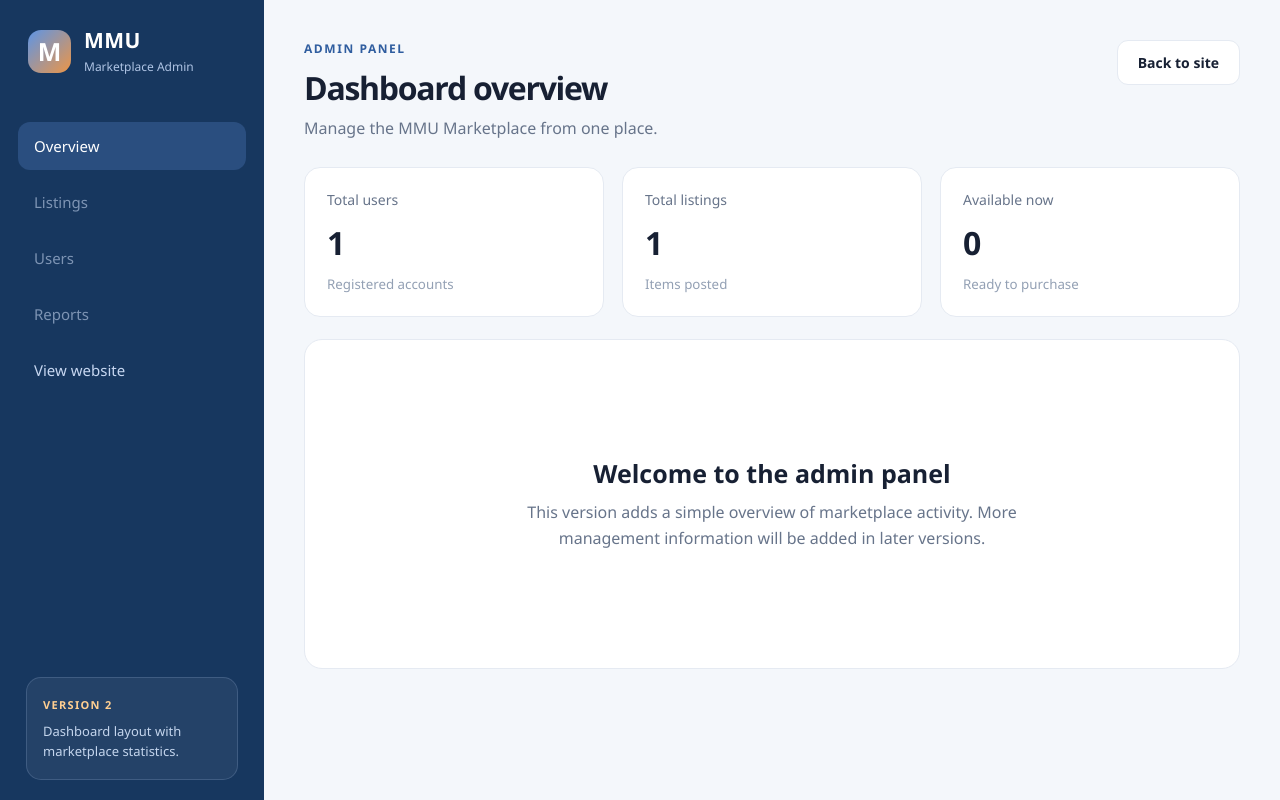
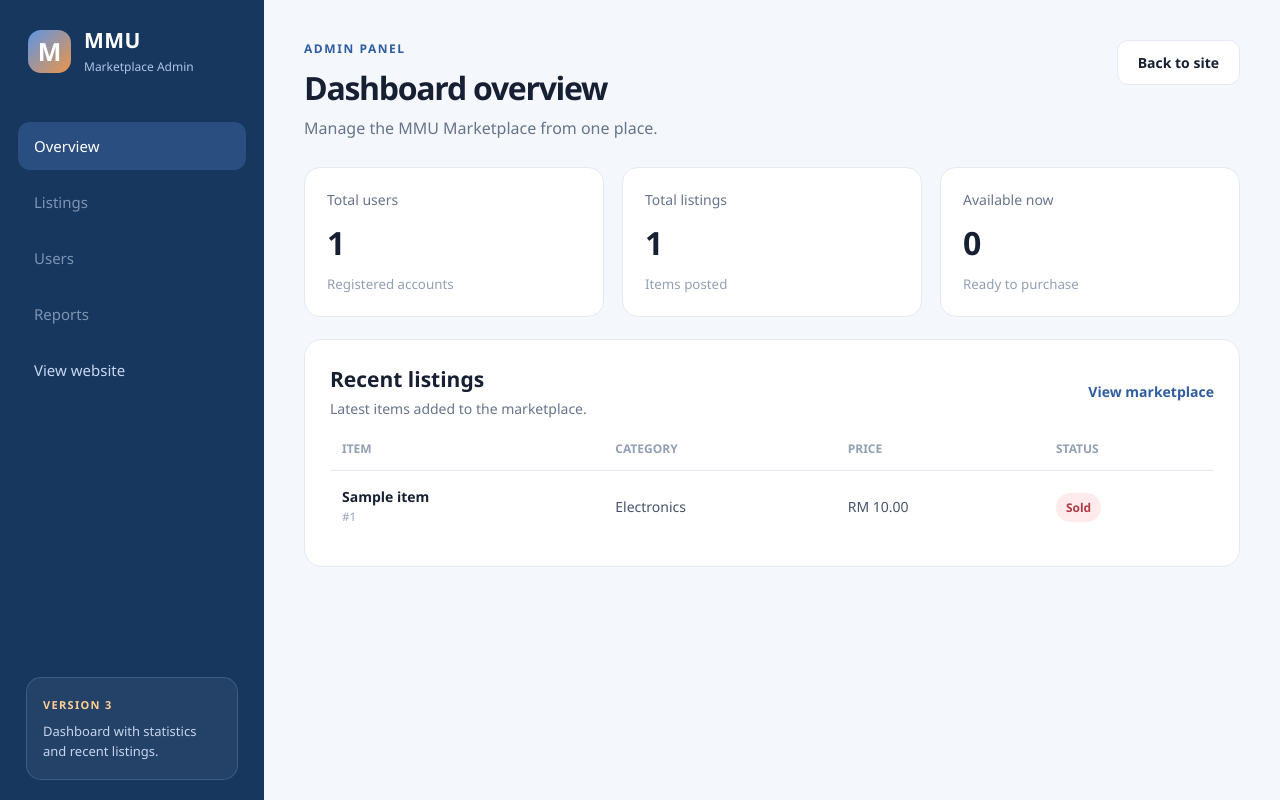
Before and after one commit to S1ngggg/GitExercise-G062-, a Flask app: page /admin in a window 1280 px wide. Run offline with Flask 3, Linux system fonts and the light colour scheme; data comes from the database, SQL or seed files in the repository; tables that the repository leaves empty hold one stand-in row (values such as "Sample post").

Commit message:
Add listing from database

```diff
--- a/app.py
+++ b/app.py
@@ -371,6 +371,16 @@ def admin_dashboard():
     """)
     available_listings = cursor.fetchone()[0]
 
+    cursor.execute("""
+        SELECT item.id, item.title, item.price, category.name, status.condition
+        FROM item
+        JOIN category ON item.category_id = category.id
+        JOIN status ON item.status_id = status.id
+        ORDER BY item.id DESC
+        LIMIT 5
+    """)
+    recent_items = cursor.fetchall()
+
     connect.close()
 
     stats = {
@@ -379,7 +389,7 @@ def admin_dashboard():
         "available_listings": available_listings
     }
 
-    return render_template("admin.html", stats=stats)
+    return render_template("admin.html", stats=stats, recent_items=recent_items)
 
 
 @app.route("/marketplace", methods=['GET'])
--- a/static/css/admin.css
+++ b/static/css/admin.css
@@ -192,29 +192,98 @@
     color: #93a0b4;
 }
 
-.welcome-panel {
-    min-height: 330px;
-    padding: 48px;
+.listings-panel {
+    padding: 25px;
     border: 1px solid var(--line);
     border-radius: 18px;
-    display: flex;
-    flex-direction: column;
-    justify-content: center;
-    align-items: center;
     background: var(--white);
-    text-align: center;
 }
 
-.welcome-panel h2 {
-    margin: 0 0 10px;
-    font-size: 25px;
+.panel-heading {
+    margin-bottom: 22px;
+    display: flex;
+    justify-content: space-between;
+    align-items: center;
+    gap: 20px;
 }
 
-.welcome-panel p {
-    max-width: 490px;
+.panel-heading h2 {
+    margin: 0 0 6px;
+    font-size: 21px;
+}
+
+.panel-heading p {
     margin: 0;
     color: var(--muted);
-    line-height: 1.6;
+    font-size: 14px;
+}
+
+.panel-heading a {
+    color: var(--blue);
+    font-size: 14px;
+    font-weight: 600;
+    text-decoration: none;
+}
+
+.table-wrap {
+    overflow-x: auto;
+}
+
+.listing-table {
+    width: 100%;
+    border-collapse: collapse;
+    text-align: left;
+}
+
+.listing-table th {
+    padding: 0 12px 13px;
+    color: #93a0b4;
+    font-size: 12px;
+    text-transform: uppercase;
+}
+
+.listing-table td {
+    padding: 16px 12px;
+    border-top: 1px solid var(--line);
+    color: #46536a;
+    font-size: 14px;
+}
+
+.listing-table td:first-child strong {
+    display: block;
+    color: var(--text);
+}
+
+.listing-table td:first-child small {
+    color: #93a0b4;
+}
+
+.status {
+    padding: 6px 10px;
+    border-radius: 20px;
+    font-size: 12px;
+    font-weight: 600;
+}
+
+.status-available {
+    color: #05734e;
+    background: #def7ec;
+}
+
+.status-reserved {
+    color: #986100;
+    background: #fff1d6;
+}
+
+.status-sold {
+    color: #b13c46;
+    background: #ffeaec;
+}
+
+.empty-row td {
+    padding: 36px 12px;
+    color: var(--muted);
+    text-align: center;
 }
 
 @media (max-width: 760px) {
@@ -251,4 +320,13 @@
     .stat-grid {
         grid-template-columns: 1fr;
     }
+
+    .panel-heading {
+        display: block;
+    }
+
+    .panel-heading a {
+        display: inline-block;
+        margin-top: 12px;
+    }
 }
--- a/templates/admin.html
+++ b/templates/admin.html
@@ -26,8 +26,8 @@
             </nav>
 
             <section class="preview-note">
-                <p class="preview-label">Version 2</p>
-                <p>Dashboard layout with marketplace statistics.</p>
+                <p class="preview-label">Version 3</p>
+                <p>Dashboard with statistics and recent listings.</p>
             </section>
         </aside>
 
@@ -59,9 +59,44 @@
                 </article>
             </section>
 
-            <section class="welcome-panel">
-                <h2>Welcome to the admin panel</h2>
-                <p>This version adds a simple overview of marketplace activity. More management information will be added in later versions.</p>
+            <section class="listings-panel">
+                <div class="panel-heading">
+                    <div>
+                        <h2>Recent listings</h2>
+                        <p>Latest items added to the marketplace.</p>
+                    </div>
+                    <a href="{{ url_for('marketplace') }}">View marketplace</a>
+                </div>
+
+                <div class="table-wrap">
+                    <table class="listing-table">
+                        <thead>
+                            <tr>
+                                <th>Item</th>
+                                <th>Category</th>
+                                <th>Price</th>
+                                <th>Status</th>
+                            </tr>
+                        </thead>
+                        <tbody>
+                            {% for item_id, title, price, category, status in recent_items %}
+                            <tr>
+                                <td>
+                                    <strong>{{ title }}</strong>
+                                    <small>#{{ item_id }}</small>
+                                </td>
+                                <td>{{ category }}</td>
+                                <td>RM {{ "%.2f" | format(price) }}</td>
+                                <td><span class="status status-{{ status | lower }}">{{ status }}</span></td>
+                            </tr>
+                            {% else %}
+                            <tr class="empty-row">
+                                <td colspan="4">No items listed yet.</td>
+                            </tr>
+                            {% endfor %}
+                        </tbody>
+                    </table>
+                </div>
             </section>
         </main>
     </div>
```
